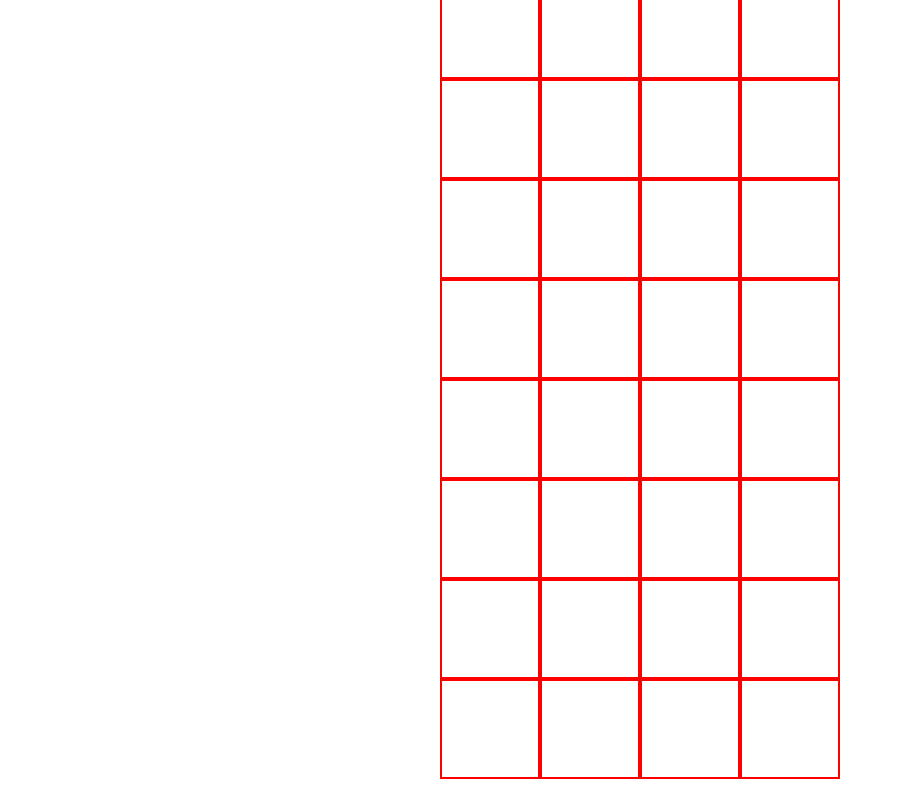
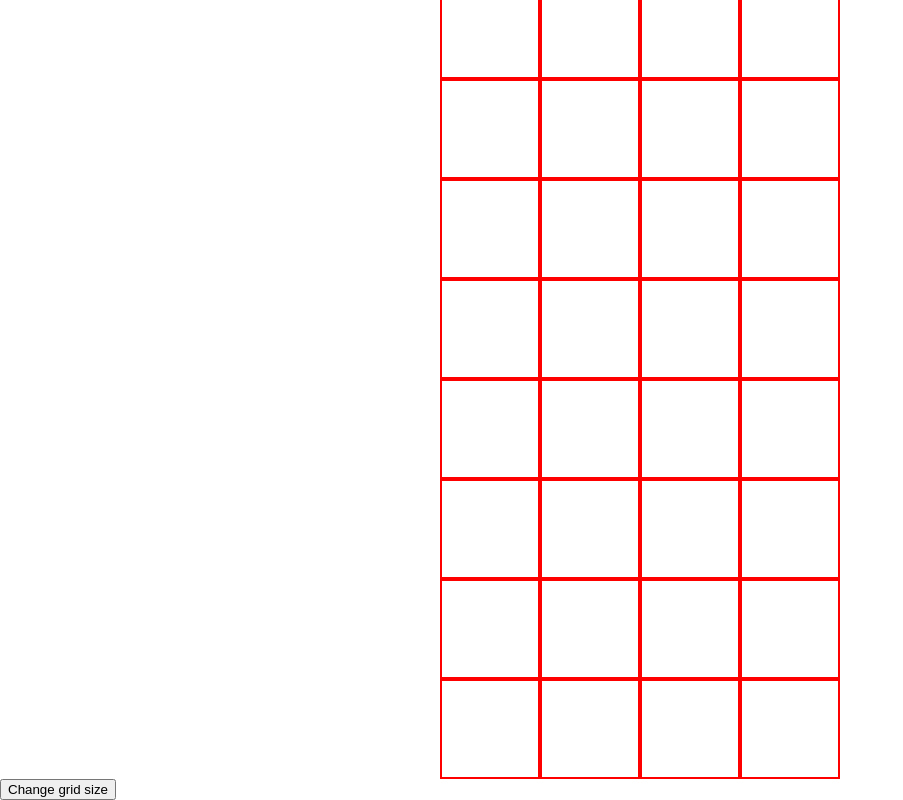
Before and after one commit to Kranskur/etch-a-sketch, a plain HTML site: page index.html in a window 1280 px wide. Shown: the part 2421-3221 px from the top of the page, without its empty margins (0-903 px from the left). Before the commit the page ends 3200 px from the top, so only its background shows below. Drawn offline with Linux system fonts and the light colour scheme.

Commit message:
Added button

```diff
--- a/index.html
+++ b/index.html
@@ -6,7 +6,8 @@
     <link rel="stylesheet" href="styles.css">
 </head>
 <body>
+    <div class="container"></div>
+    <button id="changeGridSize">Change grid size</button>
     <script src="script.js" defer></script>
-        <div class="container"></div>
 </body>
 </html>
```
Lines whose indentation alone changed are shown as unchanged.
